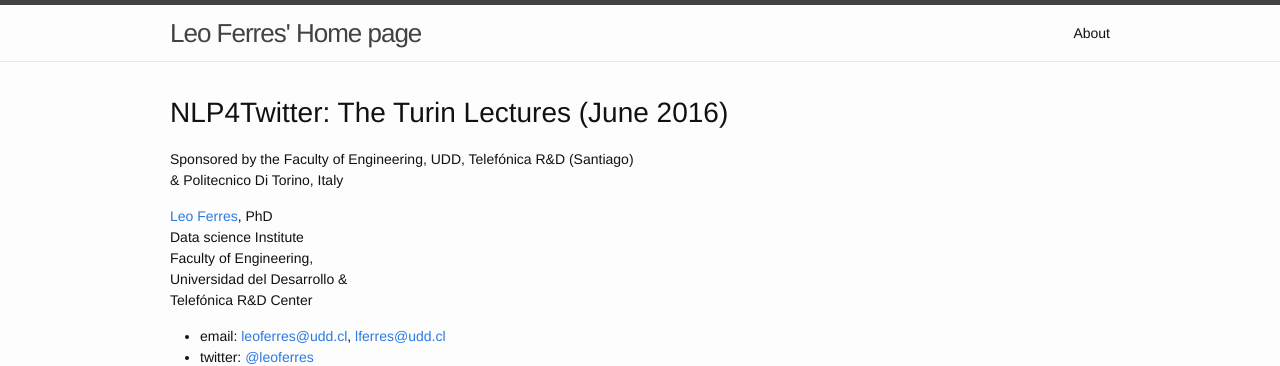
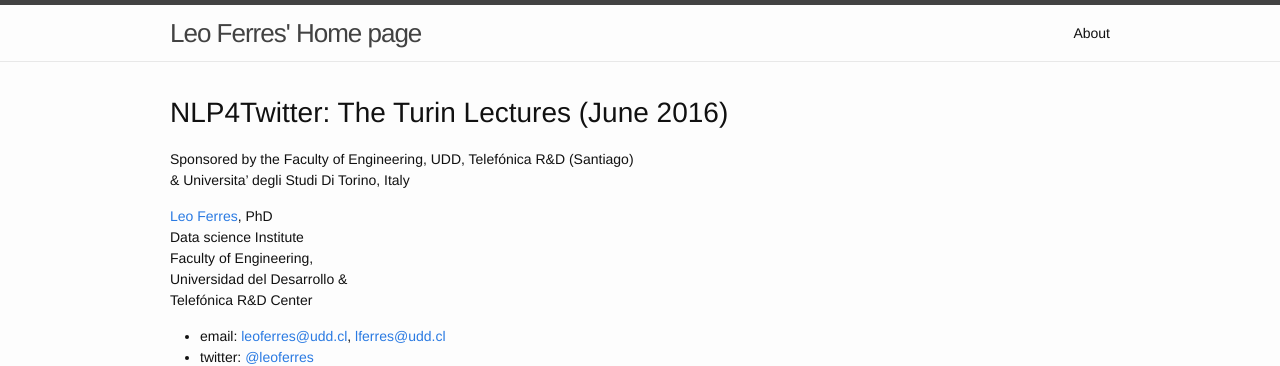
Before and after one commit to leoferres/leoferres.github.io, a Jekyll site: the page built from nlp.md, in a window 1280 px wide and 900 px high. Shown: the top 366 px of the window. Built offline with Jekyll 4.4.1, drawn with Linux system fonts in a browser that asks for light colours.

Commit message:
fixed universita'

```diff
--- a/nlp.md
+++ b/nlp.md
@@ -5,7 +5,7 @@ layout: default
 # NLP4Twitter: The Turin Lectures (June 2016)
 
 Sponsored by the Faculty of Engineering, UDD, Telefónica R&D (Santiago)<br>
-& Politecnico Di Torino, Italy
+& Universita' degli Studi Di Torino, Italy
 
 [Leo Ferres](http://leoferres.github.io), PhD<br>
 Data science Institute<br>
```
